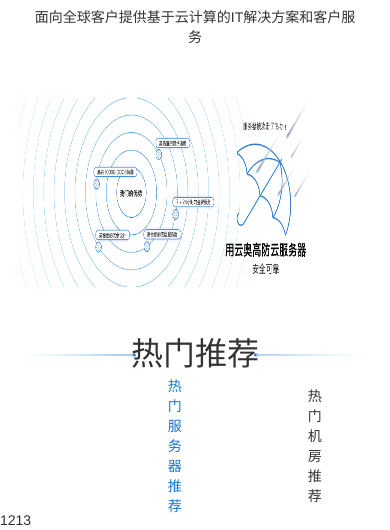
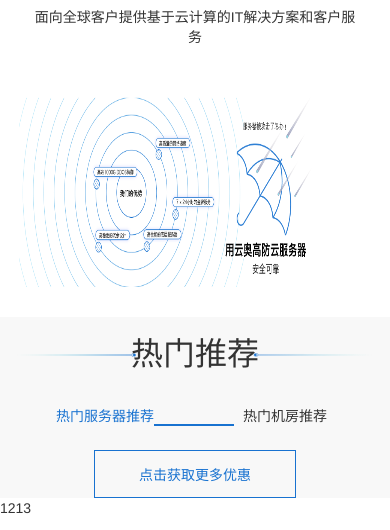
Before and after one commit to CwHk/ch1701, a website: page index.html in a window 390 px wide. Shown: the part 724-1254 px from the top of the page. Drawn offline with Linux system fonts and the light colour scheme.

Commit message:
热门推荐

```diff
--- a/css/kx.css
+++ b/css/kx.css
@@ -57,9 +57,33 @@ h3,
     color: #1872d0;
 }
 
+.tab-hot .active:after {
+    content: '';
+    position: absolute;
+    bottom: 0;
+    width: 80px;
+    height: 2px;
+    background: #1872d0;
+}
+
+.box-h {
+    background: #f8f8f8;
+}
+
+.gomore {
+    width: 202px;
+    height: 48px;
+    line-height: 48px;
+    text-align: center;
+    border: 1px solid #1872d0;
+    color: #1872d0;
+    margin: 0 auto;
+}
+
 .tab-item {
     width: 50%;
     padding: 0 70px;
+    position: relative;
     text-align: right;
 }
 
@@ -80,4 +104,13 @@ h3,
         margin-top: 40px;
         height: 190px;
     }
+    .tab-hot {
+        margin: 0;
+        width: 100%;
+    }
+    .tab-item {
+        padding: 0;
+        width: 50%;
+        text-align: center;
+    }
 }
--- a/index.html
+++ b/index.html
@@ -76,11 +76,14 @@
             </div>
             <div class="bg"></div>
         </div>
-        <div class="container rmtj">
-            <h3 class="text-center">热门推荐</h3>
-            <div class="tab-hot">
-                <div class="tab-item active">热门服务器推荐</div>
-                <div class="tab-item">热门机房推荐</div>
+        <div class="box-h">
+            <div class="container rmtj">
+                <h3 class="text-center">热门推荐</h3>
+                <div class="tab-hot">
+                    <div class="tab-item active">热门服务器推荐</div>
+                    <div class="tab-item">热门机房推荐</div>
+                </div>
+                <div class="gomore">点击获取更多优惠</div>
             </div>
         </div>
         <div class="container">
```
